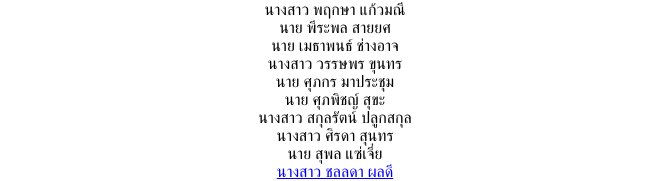
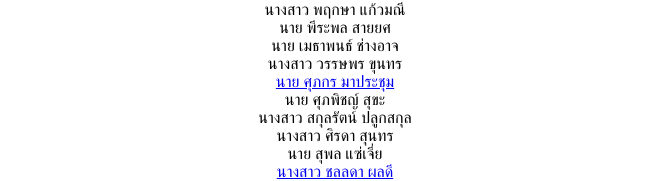
Before and after one commit to tonklazooza1/TK, a plain HTML site: page index.html in a window 1280 px wide. Shown: the part 259-440 px from the top of the page, without its empty margins (305-974 px from the left). Drawn offline with Linux system fonts and the light colour scheme.

Commit message:
Update index.html

```diff
--- a/index.html
+++ b/index.html
@@ -35,7 +35,7 @@
             <li>นาย พีระพล สายยศ</li>
             <li>นาย เมธาพนธ์ ช่างอาจ</li>
             <li>นางสาว วรรษพร ขุนทร</li>
-            <li>นาย ศุภกร มาประชุม</li>
+            <li><a href="Profile/Profile Suprakron/Untitled-1.html"> นาย ศุภกร มาประชุม</a></li>
             <li>นาย ศุภพิชญ์ สุขะ</li>
             <li>นางสาว สกุลรัตน์ ปลูกสกุล</li>
             <li>นางสาว ศิรดา สุนทร</li>
```
